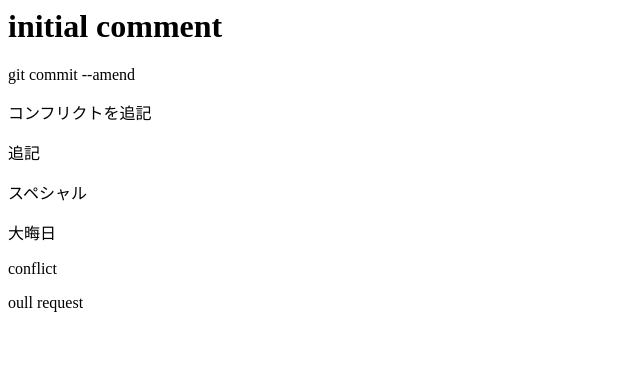
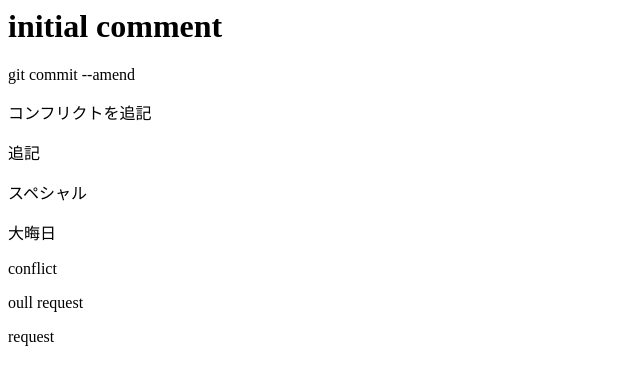
Before and after one commit to masa0307/git_tutorial, a plain HTML site: page index.html in a window 1280 px wide. Shown: the full height of the page, 0-640 px from the left. Drawn offline with Linux system fonts and the light colour scheme.

Commit message:
requestを追記

```diff
--- a/index.html
+++ b/index.html
@@ -6,3 +6,4 @@
 <p>大晦日</p>
 <p>conflict</p>
 <p>oull request</p>
+<p>request</p>
```
